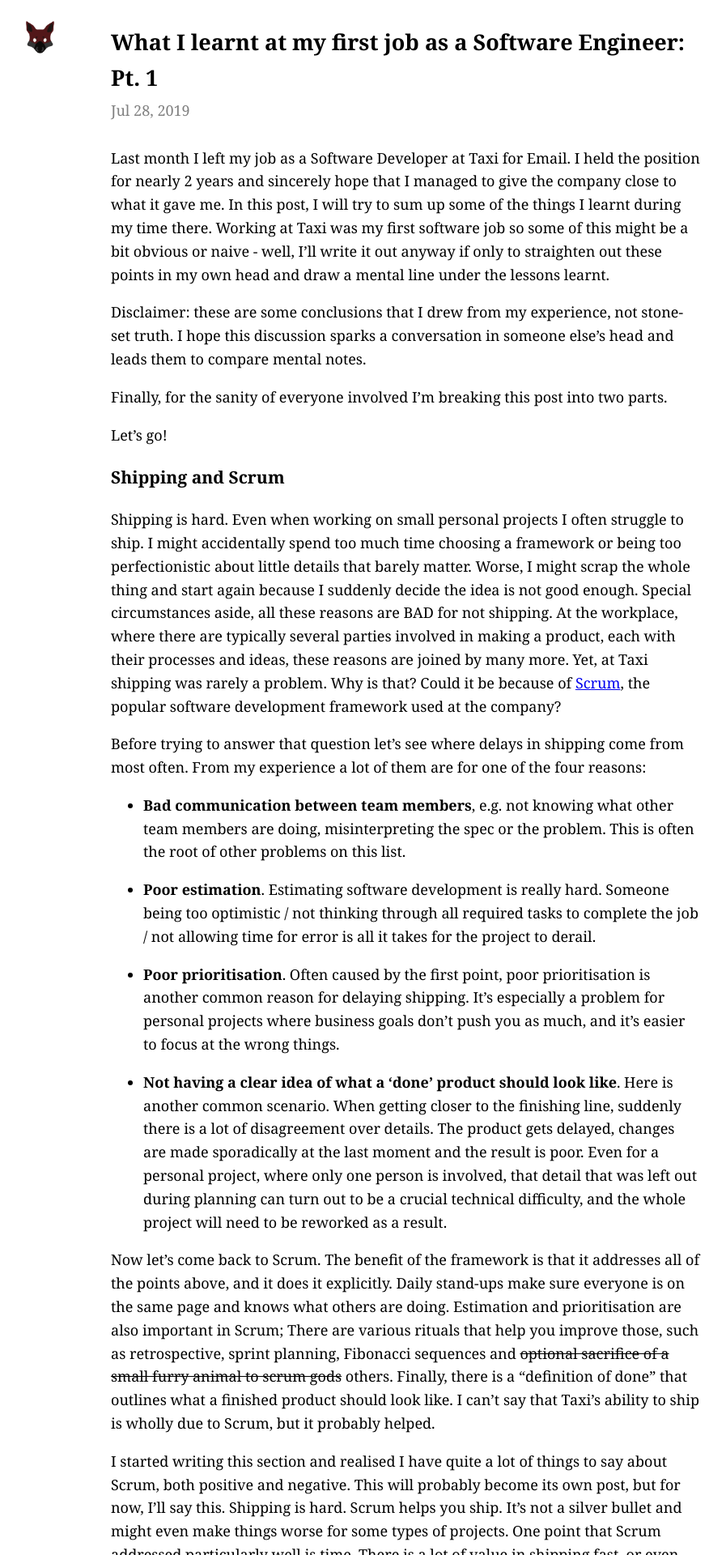
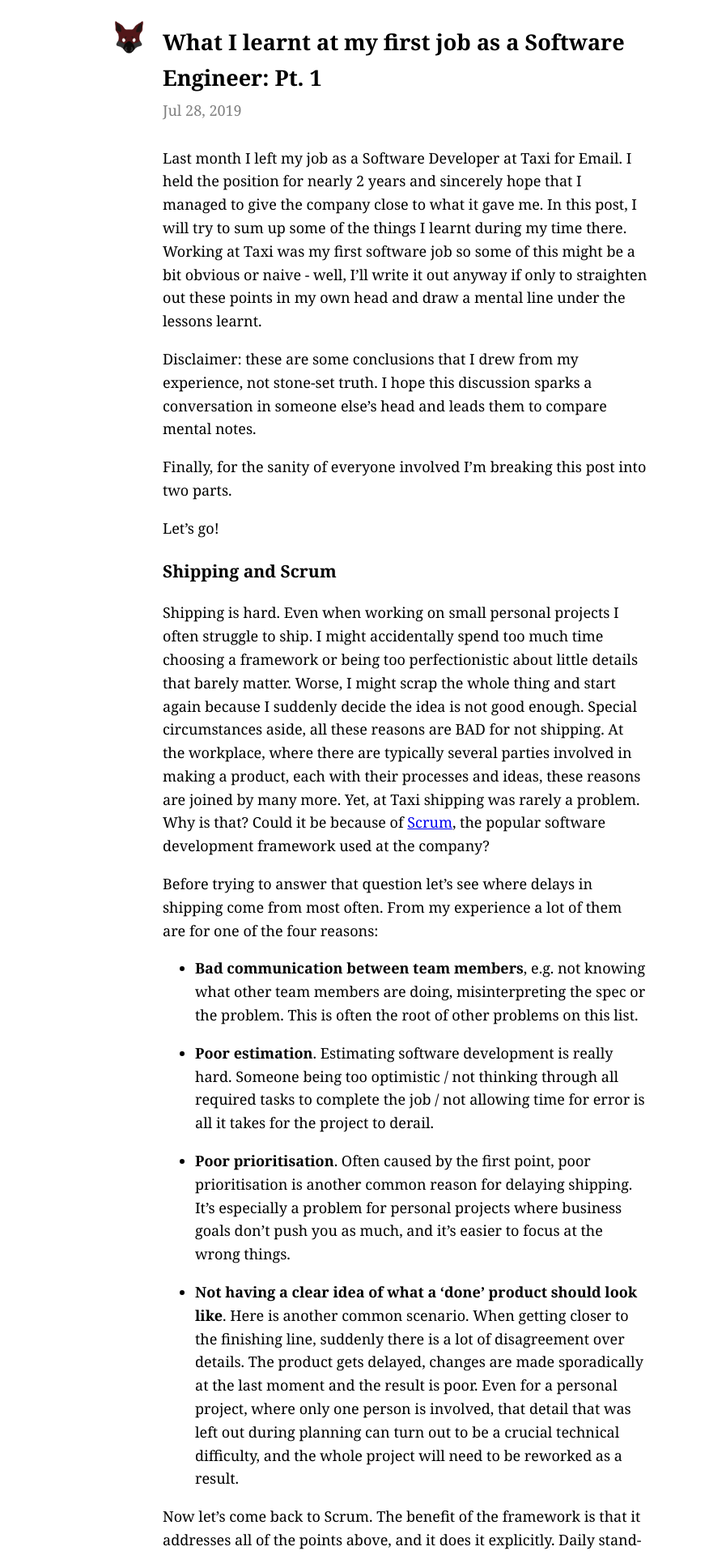
Before and after one commit to IvanBashkirov/ivanbashkirov.github.io, a Jekyll site: the page built from _posts/2019-07-28-first-job-pt-1.markdown, in a window 1280 px wide. Shown: the top 1920 px of the page at 81% size, without its empty margins (164-1061 px from the left). Built offline with Jekyll 4.4.1, drawn with Linux system fonts in a browser that asks for light colours.

Commit message:
css tweaks

```diff
--- a/_layouts/home.html
+++ b/_layouts/home.html
@@ -4,7 +4,6 @@ layout: default
 
 <main>
   <div class='bio-container'>
-
     <section class='bio'>
       <p>
         I am Ivan Bashkirov and this is my personal blog.
@@ -53,7 +52,7 @@ layout: default
 
   <div class="tab tab-posts">
     <ul>
-      {% for post in site.posts | size > 0 %}
+      {% for post in site.posts %}
       <li>
         <a href="{{ post.url }}">
           <span class='post-description'>
--- a/assets/main.scss
+++ b/assets/main.scss
@@ -88,7 +88,7 @@ main {
 }
 
 .article-wrap {
-  max-width: 900px;
+  max-width: 680px;
   margin: auto;
   display: flex;
 }
@@ -183,7 +183,7 @@ input[name='tab-posts-projects'] {
 
 
 .post.h-entry {
-  max-width: 728px;
+  max-width: 600px;
   margin: auto;
 }
 
```
